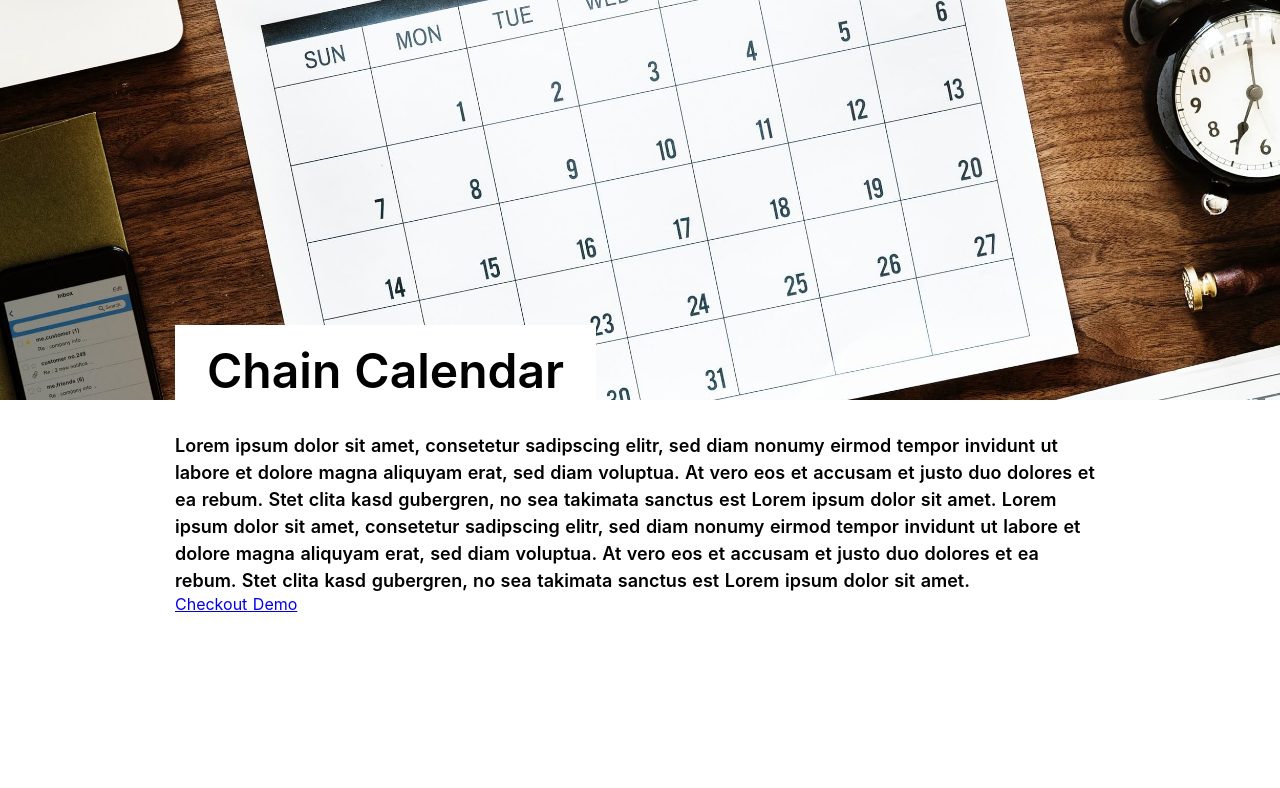
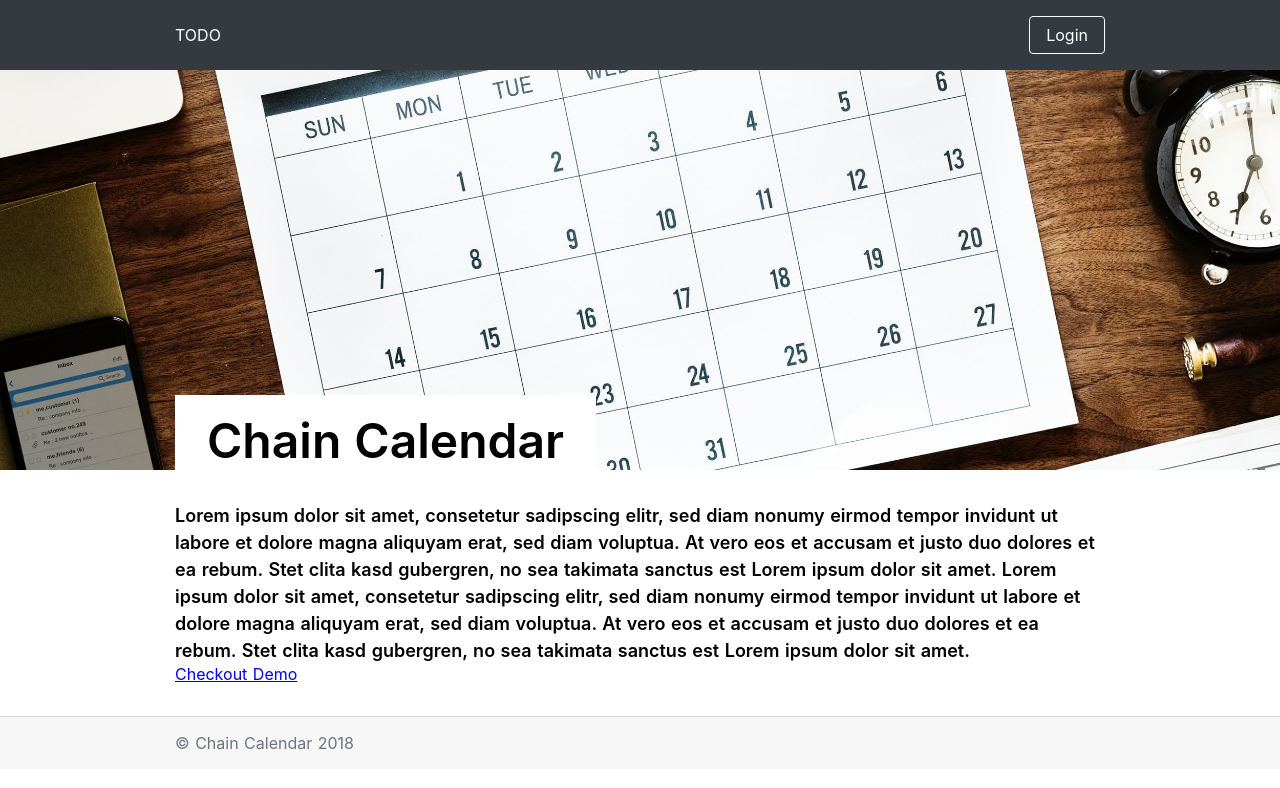
Before and after one commit to zlypher/calendar, a Nuxt app: page / in a window 1280 px wide. Shown: the top 788 px of the page. Built offline with nearby package versions, Linux system fonts and the light colour scheme.

Commit message:
Add header/footer and skeleton for login page

```diff
--- a/assets/variables.scss
+++ b/assets/variables.scss
@@ -1,5 +1,6 @@
 // Colors
 $color-black: #000000;
+$color-white: #ffffff;
 $color-grey-1: #f8f9fa;
 $color-grey-2: #eaeaea;
 $color-grey-3: #6c757d;
--- a/layouts/default.vue
+++ b/layouts/default.vue
@@ -1,10 +1,23 @@
 <template>
   <div>
+    <nav class="nav">
+      <div class="u-container nav-content">
+        TODO
+        <nuxt-link class="nav-btn" to="/login">Login</nuxt-link>
+      </div>
+    </nav>
     <nuxt/>
+    <footer class="footer">
+      <div class="u-container">
+        &copy; Chain Calendar 2018
+      </div>
+    </footer>
   </div>
 </template>
 
-<style>
+<style lang="scss">
+@import "~assets/variables.scss";
+
 html {
   font-family: "Source Sans Pro", -apple-system, BlinkMacSystemFont, "Segoe UI", Roboto, "Helvetica Neue", Arial, sans-serif;
   font-size: 16px;
@@ -31,7 +44,7 @@ html {
 }
 
 .button--green:hover {
-  color: #fff;
+  color: $color-white;
   background-color: #3b8070;
 }
 
@@ -46,7 +59,42 @@ html {
 }
 
 .button--grey:hover {
-  color: #fff;
+  color: $color-white;
   background-color: #35495e;
 }
+
+.nav {
+  background-color: #343a40!important;
+  padding: 16px;
+  color: $color-white;
+}
+
+.nav-content {
+  display: flex;
+  justify-content: space-between;
+  align-items: center;
+}
+
+.nav-btn {
+  padding: 8px 16px;
+  border: 1px solid $color-white;
+  border-radius: 4px;
+  text-decoration: none;
+  color: $color-white;
+}
+
+.footer {
+  margin-top: 32px;
+  padding: 16px;
+  background-color: rgba(0, 0, 0, .03);
+  border-top: 1px solid rgba(0, 0, 0, .125);
+  color: #6c757d!important;
+}
+
+.u-container {
+  max-width: 100%;
+  width: 960px;
+  margin: 0 auto;
+  padding: 0 15px;
+}
 </style>
--- a/pages/calendar.vue
+++ b/pages/calendar.vue
@@ -4,12 +4,12 @@
       <h1 class="title">Calendar Check</h1>
     </header>
     <calendar year="2018" />
-    <footer class="footer">
+    <!-- <footer class="footer">
       <span class="footerLeft">
         <a class="footerResetLink" v-on:click="onResetClick">Reset Calendar</a>
       </span>
       Calendar v1.0.0
-    </footer>
+    </footer> -->
   </main>
 </template>
 
@@ -49,7 +49,7 @@ export default {
   letter-spacing: 1px;
 }
 
-.footer {
+/* .footer {
   margin-top: 2em;
   padding: 0.5em;
   width: 100%;
@@ -62,5 +62,5 @@ export default {
 
 .footerResetLink {
   cursor: pointer;
-}
+} */
 </style>
--- a/pages/index.vue
+++ b/pages/index.vue
@@ -42,6 +42,7 @@ export default {
 }
 
 .container {
+  max-width: 100%;
   width: 960px;
   margin: 0 auto;
   padding: 0 15px;
--- /dev/null
+++ b/pages/login.vue
@@ -0,0 +1,16 @@
+<template>
+  <main class="login">
+    Login
+  </main>
+</template>
+
+<script>
+export default {
+}
+</script>
+
+<style>
+.login {
+  padding-top: 32px;
+}
+</style>
```
